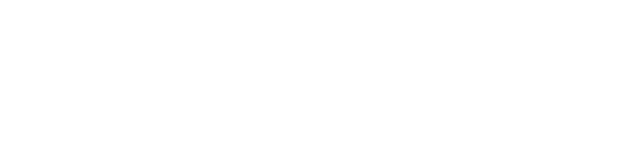
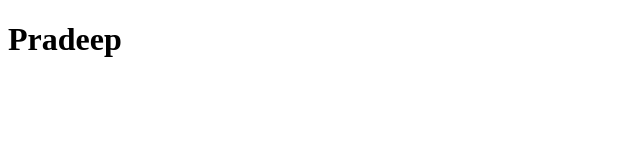
Before and after one commit to onlysparrow-web/practice-3, a plain HTML site: page index.html in a window 1280 px wide. Shown: the whole page, without its empty margins (0-640 px from the left). Drawn offline with Linux system fonts and the light colour scheme.

Commit message:
add title.

```diff
--- a/index.html
+++ b/index.html
@@ -6,5 +6,7 @@
     <meta name="viewport" content="width=device-width, initial-scale=1.0" />
     <title>Document</title>
   </head>
-  <body></body>
+  <body>
+    <h1>Pradeep</h1>
+  </body>
 </html>
```
